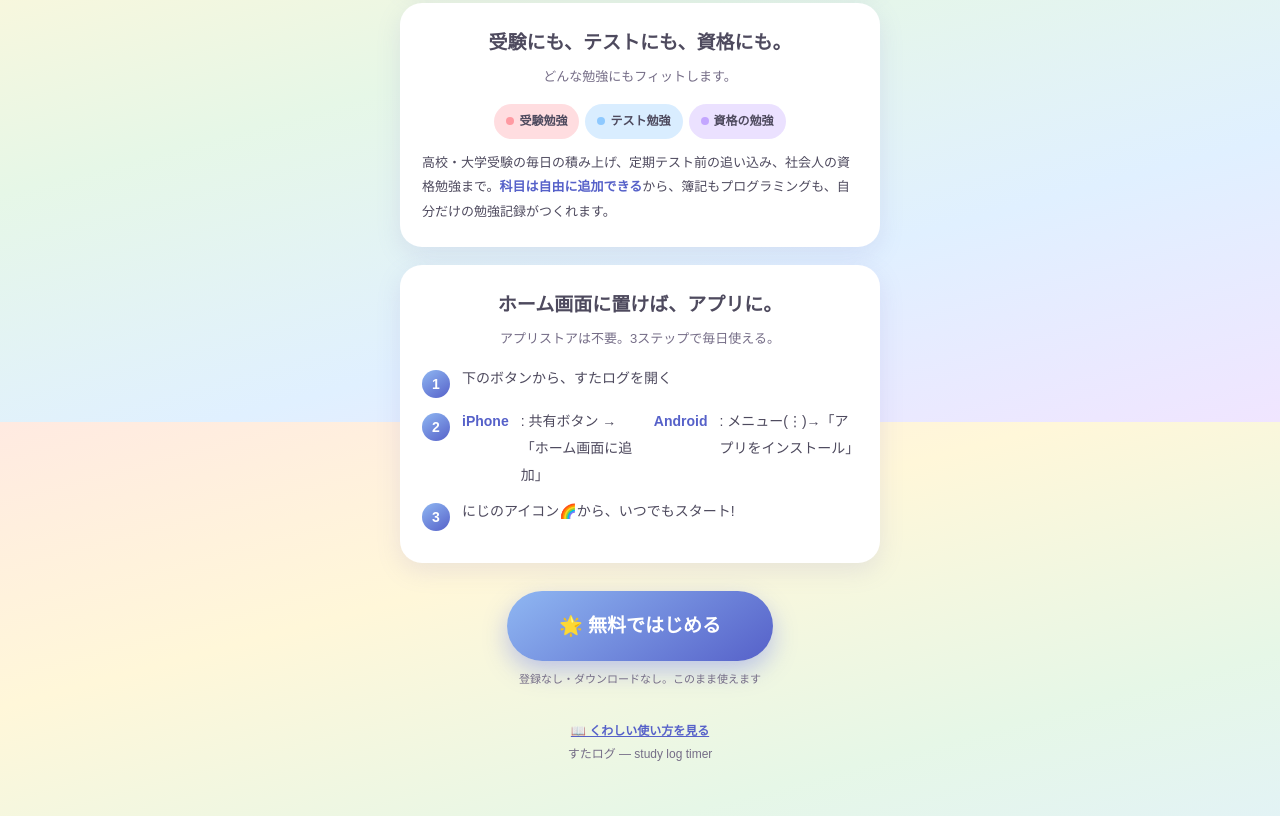
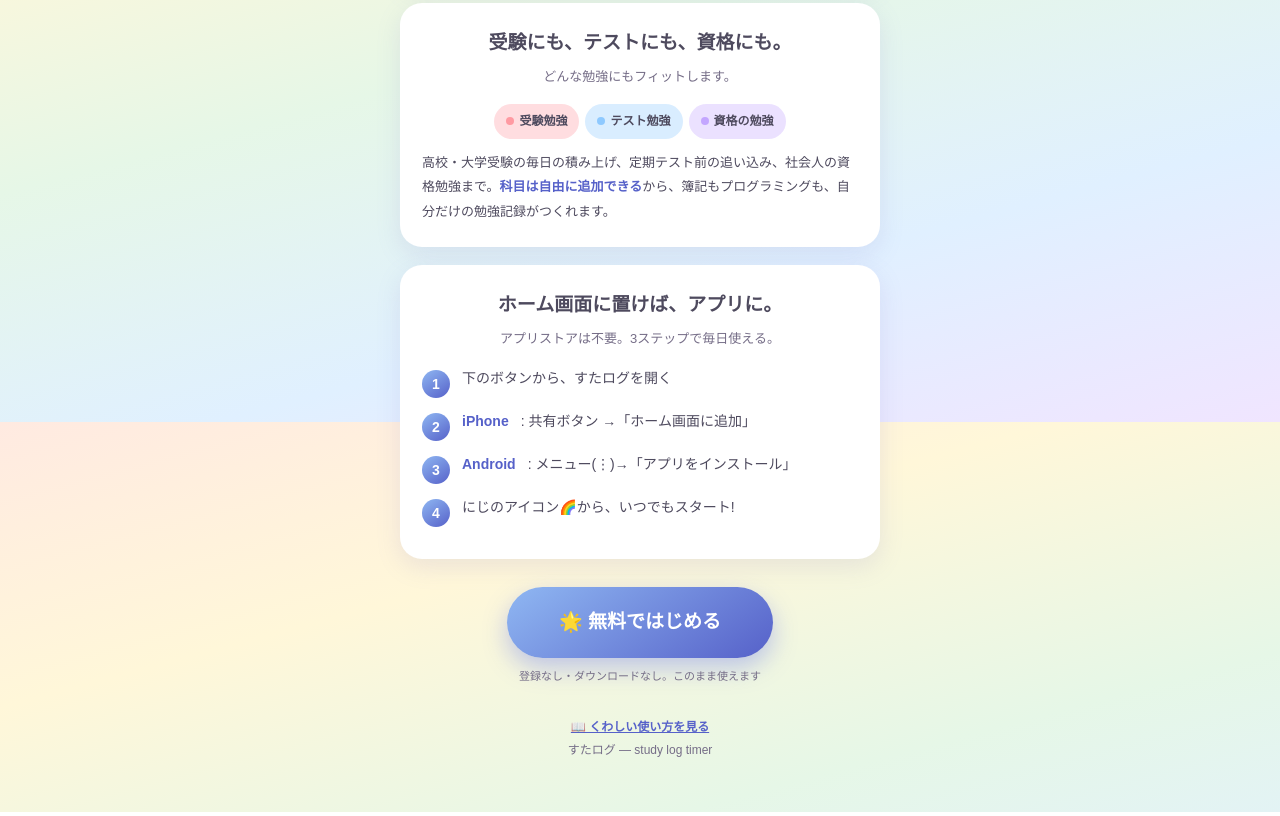
Before and after one commit to Lo-Co-Kochi/stulog, a plain HTML site: page lp.html in a window 1280 px wide. Shown: the part 1978-2794 px from the top of the page. Drawn offline with Linux system fonts and the light colour scheme; a web font is replaced by a local one.

Commit message:
LP修正

```diff
--- a/lp.html
+++ b/lp.html
@@ -271,7 +271,8 @@
     <p class="lead">アプリストアは不要。3ステップで毎日使える。</p>
     <div class="steps">
       <div class="step">下のボタンから、すたログを開く</div>
-      <div class="step"><b>iPhone</b>: 共有ボタン →「ホーム画面に追加」<br><b>Android</b>: メニュー(⋮)→「アプリをインストール」</div>
+      <div class="step"><b>iPhone</b>: 共有ボタン →「ホーム画面に追加」</div>
+      <div class="step"><b>Android</b>: メニュー(⋮)→「アプリをインストール」</div>
       <div class="step">にじのアイコン🌈から、いつでもスタート!</div>
     </div>
   </section>
```
